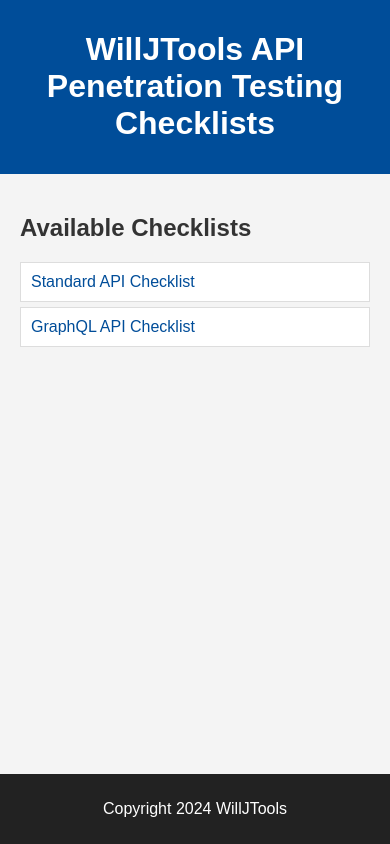
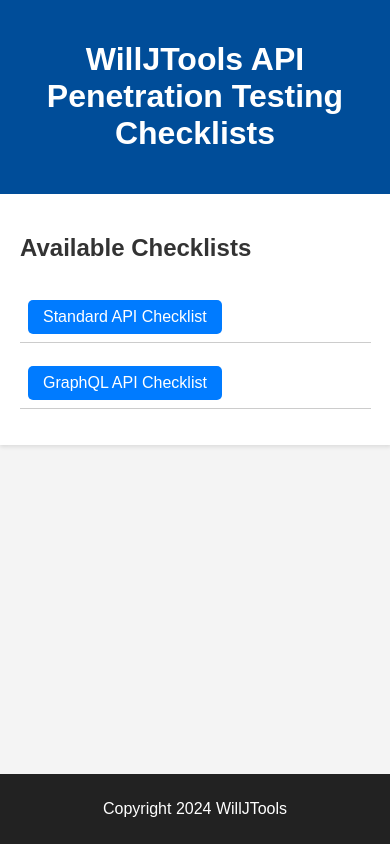
Before and after one commit to WillJTools/Checklists.github.io, a plain HTML site: page index.html in a window 390 px wide. Drawn offline with Linux system fonts and the light colour scheme.

Commit message:
Update styles.css

```diff
--- a/styles.css
+++ b/styles.css
@@ -9,14 +9,23 @@ body {
 header {
     background-color: #004d99;
     color: #fff;
-    padding: 10px 20px;
+    padding: 20px 10px;
     text-align: center;
+    position: relative;
+}
+
+header nav {
+    position: absolute;
+    top: 20px;
+    left: 10px;
 }
 
 main {
     padding: 20px;
+    margin: auto;
     max-width: 800px;
-    margin: auto;
+    background-color: #fff;
+    box-shadow: 0 2px 4px rgba(0,0,0,0.1);
 }
 
 footer {
@@ -29,23 +38,50 @@ footer {
     width: 100%;
 }
 
-.checklist ul {
-    list-style: none;
+
+ul {
+    list-style-type: none;
     padding: 0;
 }
 
-.checklist li {
-    background-color: #fff;
-    border: 1px solid #ddd;
-    padding: 10px;
+li {
+    border-bottom: 1px solid #ccc;
+    padding: 8px;
     margin-bottom: 5px;
 }
 
-.checklist li a {
-    text-decoration: none;
-    color: #004d99;
+input[type="checkbox"] {
+    margin-right: 10px;
 }
 
-.checklist li a:hover {
-    text-decoration: underline;
+
+a {
+    color: white;
+    text-decoration: none;
+    background-color: #007bff;
+    padding: 8px 15px;
+    border-radius: 5px;
+    display: inline-block;
+    margin-top: 10px;
 }
+
+a:hover {
+    background-color: #0056b3;
+}
+
+
+@media (max-width: 768px) {
+    header {
+        text-align: center;
+    }
+
+    header nav {
+        position: static;
+        margin-top: 10px;
+    }
+
+    main {
+        width: 90%;
+        padding: 20px;
+    }
+}
```
